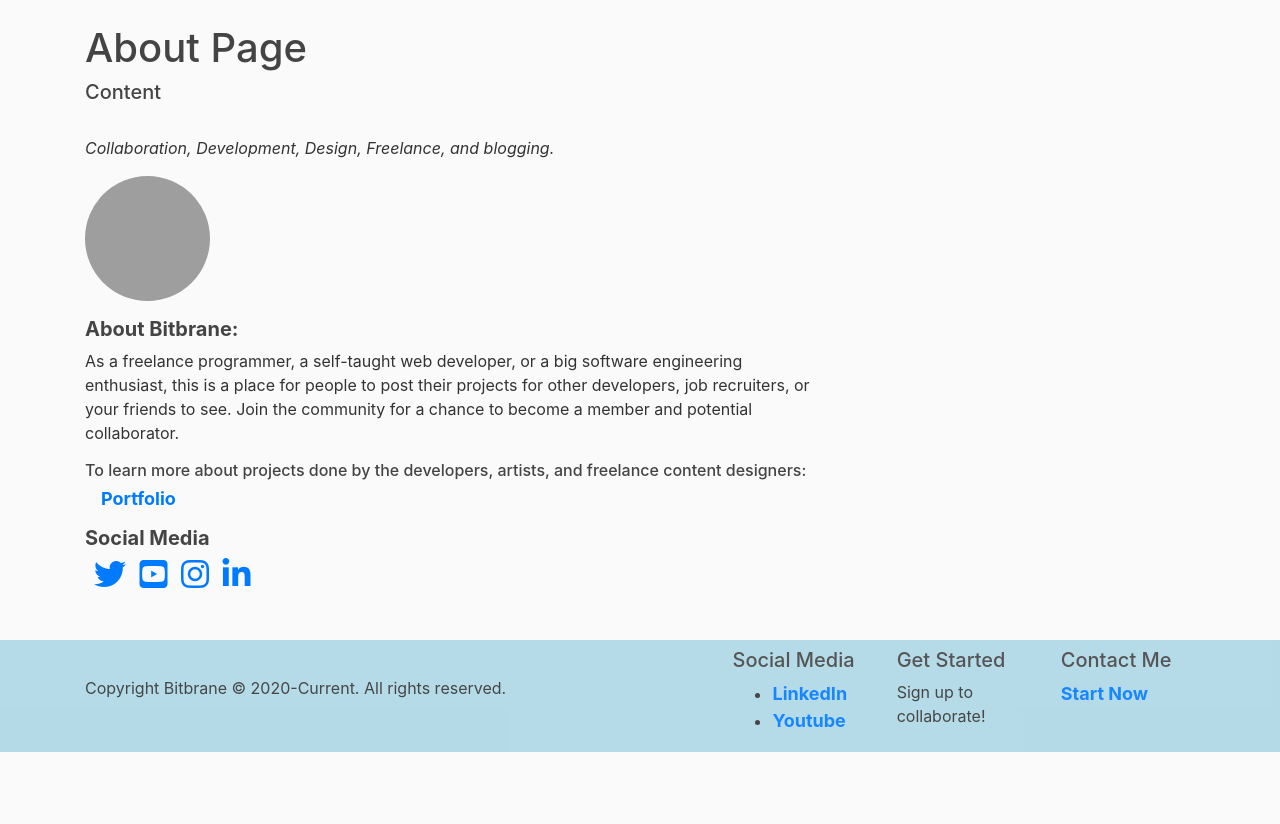
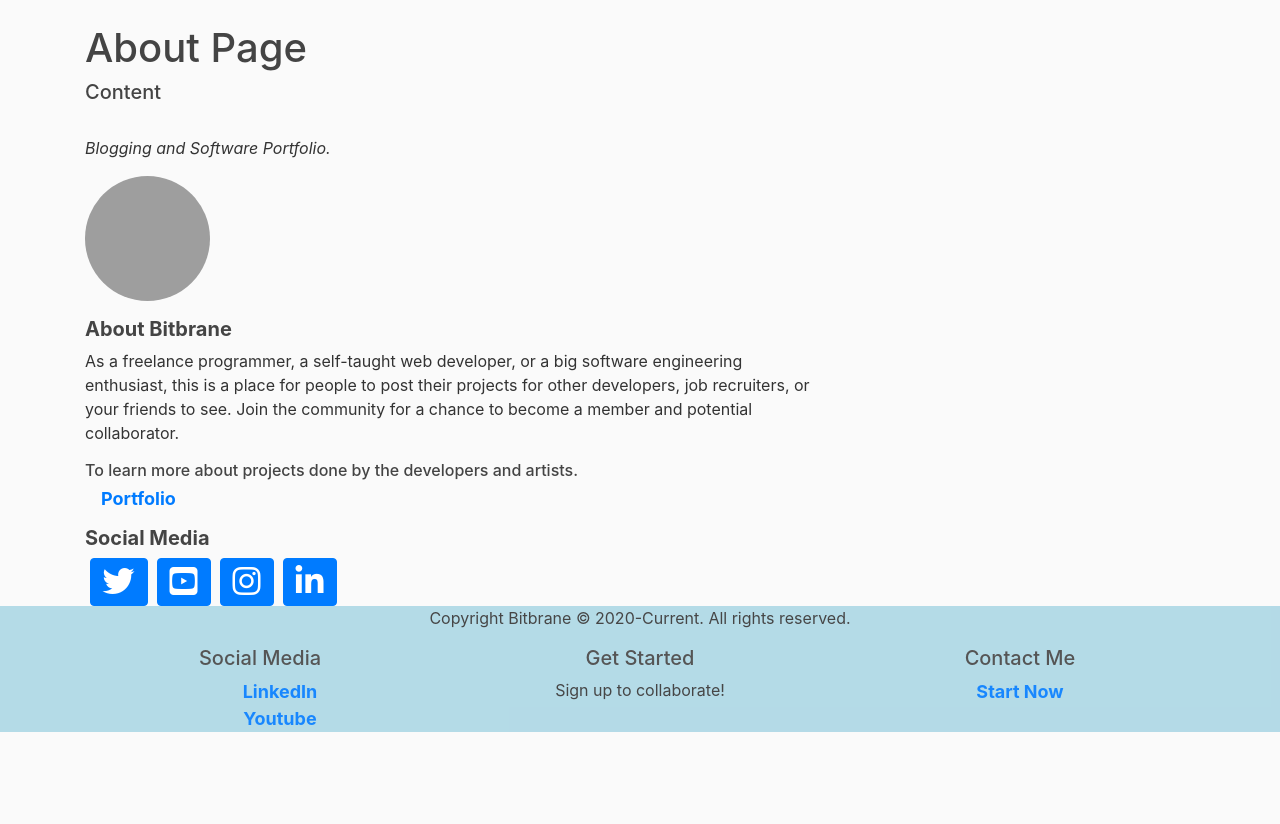
Before and after one commit to TheodoreAI/django_project, a Django app: page /about/ in a window 1280 px wide. Shown: the part 56-880 px from the top of the page. Run offline with Django 3.2, Linux system fonts and the light colour scheme; data comes from the database, SQL or seed files in the repository; some libraries are stand-ins or nearby versions; grey boxes are pictures that could not be loaded.

Commit message:
Adding to heroku.

```diff
--- a/blog/static/blog/main.css
+++ b/blog/static/blog/main.css
@@ -125,10 +125,13 @@ body {
 }
 
 .footer {
+
+    background: lightblue;
+    opacity: 90%;
     position: relative;
-    background: lightblue;
-
-    margin: auto;
-    opacity: 90%;
+    left: 0;
+    bottom: 0;
+    width: 100%;
+    text-align: center;
 
 }
--- a/blog/templates/blog/about.html
+++ b/blog/templates/blog/about.html
@@ -6,35 +6,34 @@
         <h1>About Page</h1>
         <h5>{{ about.name }}</h5>
         <p>
-            </br>
-            <em> Collaboration, Development, Design, Freelance, and blogging.</em>
+            <br>
+            <em> Blogging and Software Portfolio.</em>
         </p>
-        <row>
+
         <div>
         <!-- need to add an admin functionality to change this: -->
         <img class="rounded-circle account-img" src="{{ about.image.url }}">
-        <h5><b>About Bitbrane: </b></h5>
+        <h5><b>About Bitbrane </b></h5>
         <p>
             {{ about.about }}
         </p>
-        <h6>To learn more about projects done by the developers, artists, and freelance content designers: <a id="general-buttons" class="nav-item nav-link"  style='font-weight: bold'  href="{% url 'project' %}">Portfolio</a></h6>
+        <h6>To learn more about projects done by the developers and artists. <a id="general-buttons" class="nav-item nav-link"  style='font-weight: bold'  href="{% url 'project' %}">Portfolio</a></h6>
     {% endfor %}
 </div>
 <h5><b>Social Media</b></h5>
-<row>
-&nbsp;<a href="#">
-    <i class="fa fa-twitter fa-2x" aria-hidden="true">
+
+&nbsp;<a class="btn btn-primary" href="#">
+    <i class="fa fa-twitter fa-2x " aria-hidden="true">
     </i>
 </a>
-&nbsp;<a href="https://www.youtube.com/channel/UCqBmGk8Wanpl94K-XsF9vjw?view_as=subscriber">
+&nbsp;<a class="btn btn-primary" target="_blank" href="https://www.youtube.com/channel/UCqBmGk8Wanpl94K-XsF9vjw?view_as=subscriber">
     <i class="fa fa-youtube-square fa-2x" aria-hidden="true"></i>
 </a>
-&nbsp;<a href="instagram.com">
+&nbsp;<a class="btn btn-primary" target="_blank" href="instagram.com">
     <i class="fa fa-instagram fa-2x" aria-hidden='true'></i>
 </a>
-&nbsp;<a href="https://www.linkedin.com/in/mej1323/">
+&nbsp;<a class="btn btn-primary" target="_blank" href="https://www.linkedin.com/in/mej1323/">
     <i class="fa fa-linkedin fa-2x" aria-hidden="true"></i>
 </a>
-</row>
 
 {% endblock content %}
--- a/blog/templates/blog/base.html
+++ b/blog/templates/blog/base.html
@@ -66,7 +66,7 @@
 <main role="main" class="container">
     <div class="row">
         <div class="col-md-8">
-            <!-- this adds the message that a user was created succesfully -->
+            <!-- this adds the message that a user was created successfully -->
             {% if messages %}
                 {% for message in messages %}
                     <div class="alert alert-{{ message.tags }}">
@@ -83,17 +83,9 @@
                     </div>
                 {% endfor %}
             {% endif %}
-
-
-            <!--  </div>
-           {% block sidebar %}
-
-           {% endblock %}
-        </div> -->
-</main><br><br>
+</main>
 {% block footer %}
-    <div class="navbar fixed-bottom footer ">
-
+    <div class="footer fixed-bottom ">
         <div class="container">
             <div class="footer-copyright">
                 <div class="">
@@ -108,7 +100,7 @@
                     <div class="col-4">
                         <div class="widget no-box">
                             <h5 class="widget-title">Social Media<span></span></h5>
-                            <ul class="thumbnail-widget">
+                            <ul style="list-style: none;">
                                 <li>
                                     <div class="thumb-content"><a id="general-buttons" href="https://www.linkedin.com/in/mej1323/">
                                         LinkedIn</a></div>
--- a/projects/templates/projects/project.html
+++ b/projects/templates/projects/project.html
@@ -1,10 +1,11 @@
 {% extends "blog/base.html" %}
 
 {% block content %}
-<h1>Projects</h1>
+<h1 class="fw-bold">Projects</h1>
+<div class="container-fluid">
     <div class="row">
         {% for project in projects %}
-    <div class="col-md-4">
+            <div class="col-md-12">
                 <div class="card mb-2">
                     <img class="card-img-top" src="{{ project.author.profile.image.url }}">
                     <div class="card-body">
@@ -19,4 +20,5 @@
             </div>
             {% endfor %}
         </div>
+</div>
 {% endblock content%}
```
Lines whose indentation alone changed are shown as unchanged.
